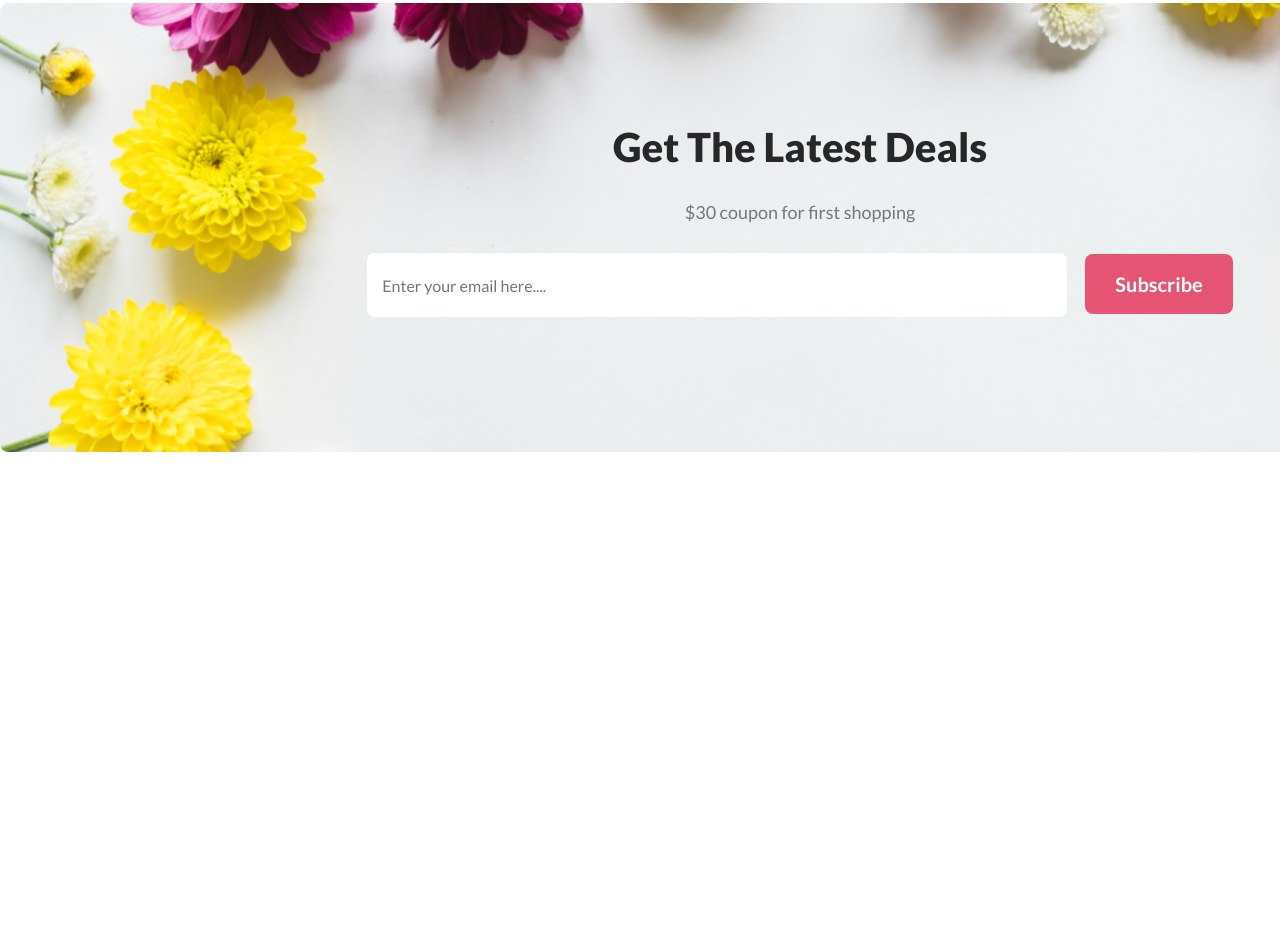
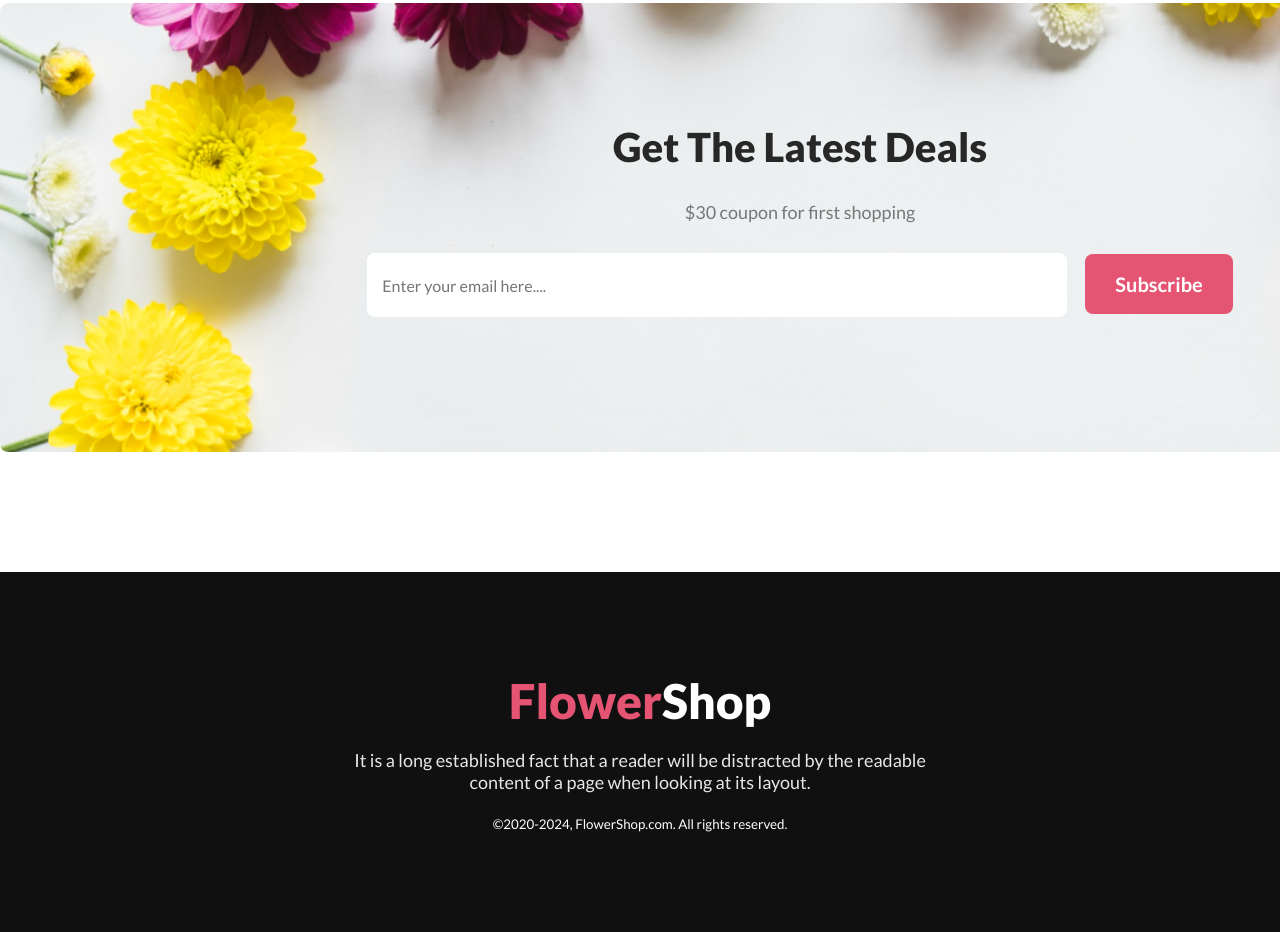
Before and after one commit to APURBA248/Flower-Shop-a-1, a plain HTML site: page index.html in a window 1280 px wide. Shown: the part 3583-4515 px from the top of the page. Before the commit the page ends 4155 px from the top, so only its background shows below. Drawn offline with Linux system fonts and the light colour scheme.

Commit message:
Flower-Shop-a-1-complete

```diff
--- a/index.html
+++ b/index.html
@@ -95,7 +95,11 @@
            </div>
     </main>
     <footer>
-
+      <div class="footer-container">
+        <h2 class="footer-title"><span>Flower</span>Shop</h2>
+        <p class="footer-text">It is a long established fact that a reader will be distracted by the readable <br> content of a page when looking at its layout.</p>
+        <p class="copyright"> <small>&copy;2020-2024, FlowerShop.com. All rights reserved.</small> </p>
+      </div>
     </footer>
   </body>
 </html>
--- a/style.css
+++ b/style.css
@@ -158,7 +158,7 @@
   font-size: 40px;
   font-weight: 800;
 }
-.latest-deals-input{
+.latest-deals-input {
   width: 700px;
   height: 64px;
   border-radius: 8px;
@@ -179,3 +179,25 @@
   background: #e55473;
   margin-left: 15px;
 }
+/* footer-start  */
+.footer-container {
+  text-align: center;
+  background-color: #111010;
+  color: white;
+  padding: 100px;
+}
+.footer-title {
+  color: #fff;
+  font-size: 48px;
+  font-weight: 800;
+}
+span {
+  color: #e55473;
+}
+.footer-text {
+  color: rgba(255, 255, 255, 0.9);
+  font-size: 18px;
+  font-weight: 400;
+  margin: 20px 0px;
+
+}
```
